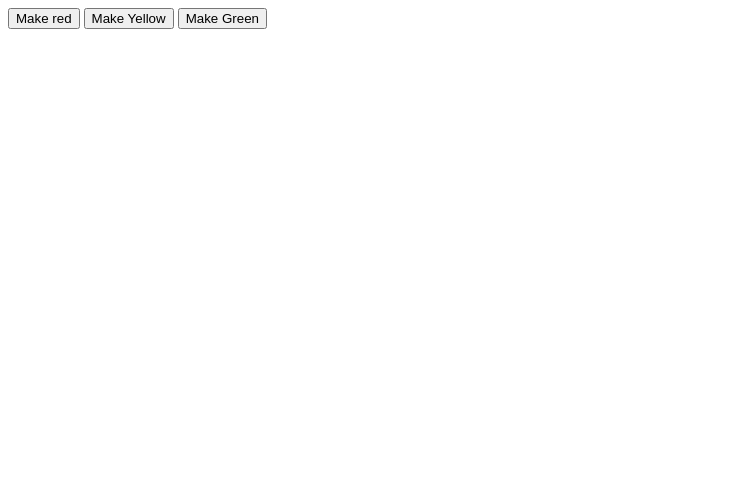
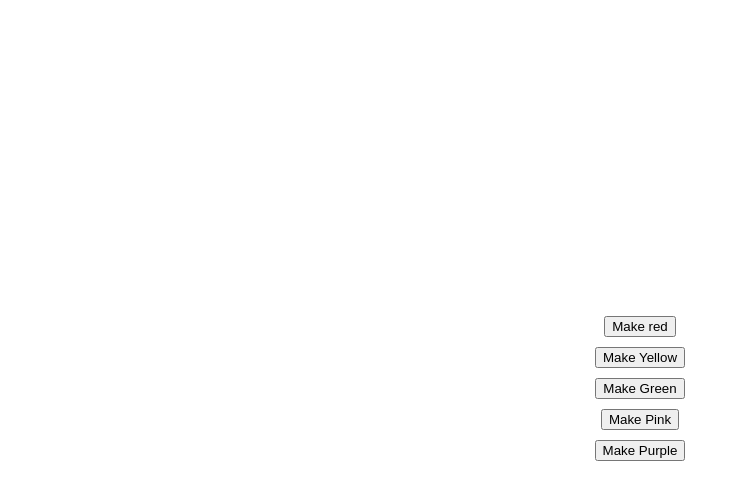
Before and after one commit to NHossen/Learn-Document-Object-Model, a plain HTML site: page event.html in a window 1280 px wide. Shown: the whole page, without its empty margins (0-740 px from the left). Drawn offline with Linux system fonts and the light colour scheme.

Commit message:
adding eventlisteners by function

```diff
--- a/event.html
+++ b/event.html
@@ -5,15 +5,30 @@
     <meta name="viewport" content="width=device-width, initial-scale=1.0">
     <title>Events</title>
 </head>
+<style>
+   .button-btn{
+     display: grid;
+    justify-items: center;
+    margin-top: 25%;
+    gap: 10px;
+   }
+
+</style>
 <body>
-
+ <!-- Change backGround color by jabascript -->
+    <div class="button-btn">
     <button onclick="makeRed()" id="make-red">Make red</button>
     <button id="make-yellow">Make Yellow</button>
     <button id="make-green">Make Green</button>
+    <!-- option 4  -->
+    <button id="make-pink">Make Pink</button>
+    <button id="make-purple">Make Purple</button>
+    </div>
 
     <script src="event.js"></script>
     <script>
 
+
     </script>
 </body>
 </html>
--- a/event.js
+++ b/event.js
@@ -15,3 +15,16 @@ const makeGreenButton=document.getElementById('make-green');
 makeGreenButton.onclick=function makeGreen(){
     document.body.style.backgroundColor='green'
 }
+
+
+//option 4
+const pinkbutton=document.getElementById('make-pink');
+pinkbutton.addEventListener('click', makePink)
+function makePink(){
+    document.body.style.backgroundColor='pink'
+}
+//option another 4 final
+const makePurpleButton=document.getElementById('make-purple');
+makePurpleButton.addEventListener('click', function(){
+ document.body.style.backgroundColor='purple';
+});
```
